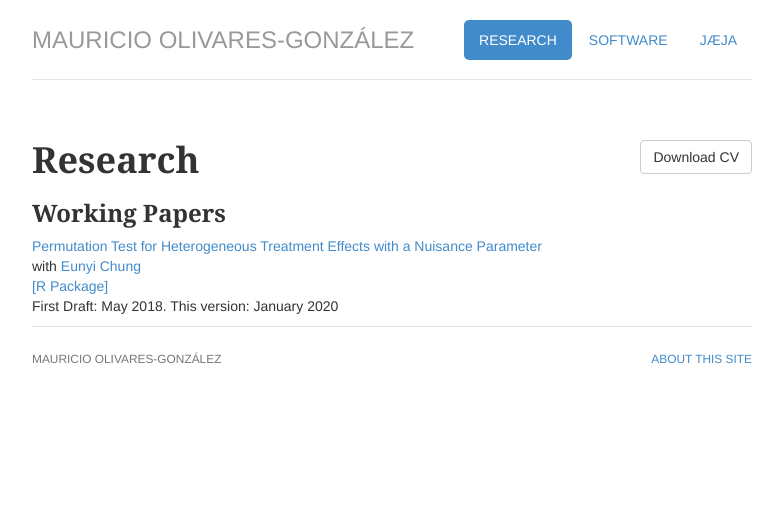
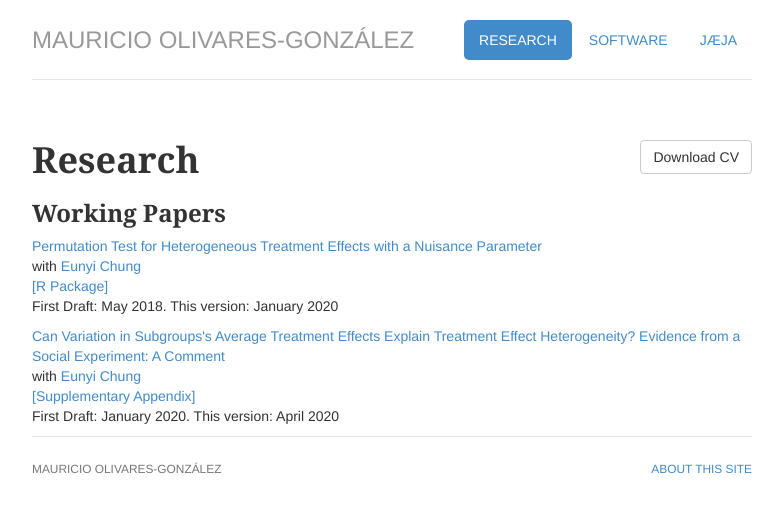
Before and after one commit to mauolivares/mauolivares.github.io, a Jekyll site: the page built from research/index.html, in a window 1280 px wide. Shown: the top 513 px of the page, without its empty margins (248-1031 px from the left). Built offline with Jekyll 4.4.1, drawn with Linux system fonts in a browser that asks for light colours.

Commit message:
update CV and research page

```diff
--- a/research/index.html
+++ b/research/index.html
@@ -20,5 +20,9 @@ description: Mauricio Olivares' research page.
 					<li><a href="/files/HTE_WorkingPaper.pdf" title="Download Paper as PDF">Permutation Test for Heterogeneous Treatment Effects with a Nuisance Parameter</a><br>with <a href="https://sites.google.com/a/illinois.edu/eunyichung/">Eunyi Chung</a><br><a href="https://cran.r-project.org/web/packages/RATest/index.html" title="R Package">[R Package]</a><br>First Draft: May 2018. This version: January 2020</li>
 					</ul>
 
+					<ul class="list-unstyled">
+					<li><a href="/files/SubgroupVariation.pdf" title="Download Paper as PDF">Can Variation in Subgroups's Average Treatment Effects Explain Treatment Effect Heterogeneity? Evidence from a Social Experiment: A Comment </a><br>with <a href="https://sites.google.com/a/illinois.edu/eunyichung/">Eunyi Chung</a><br><a href="/files/SubgroupVariation_Supplement.pdf" title="Download Paper as PDF">[Supplementary Appendix]</a><br>First Draft: January 2020. This version: April 2020</li>
+					</ul>
+
 
 </div>
```
Also changed, not shown: 2 other files.
